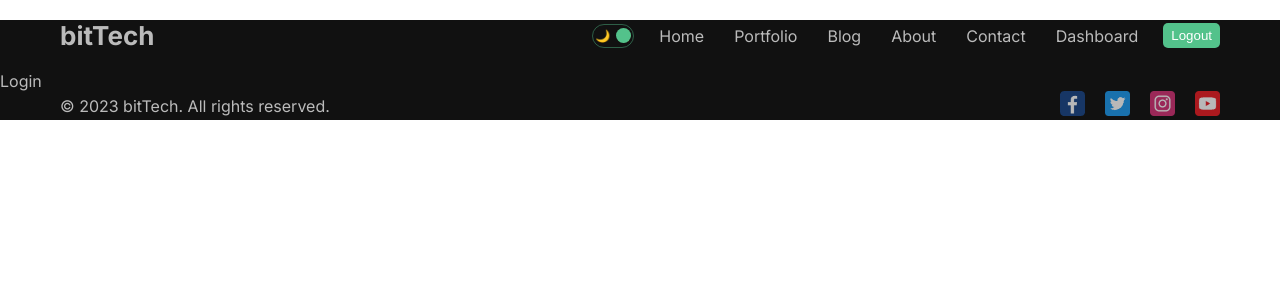
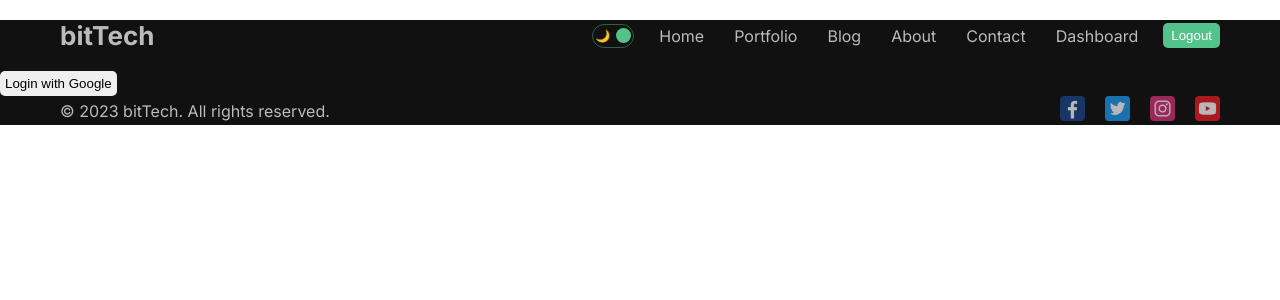
Before and after one commit to Hasnain-Shabbir/bit-tech, a Next.js app: page /dashboard/login in a window 1280 px wide. Shown: the top 300 px of the page. Built offline with nearby package versions, Linux system fonts and the light colour scheme.

Commit message:
add google login

```diff
--- a/src/app/dashboard/(auth)/login/page.jsx
+++ b/src/app/dashboard/(auth)/login/page.jsx
@@ -1,7 +1,14 @@
+"use client";
 import React from "react";
+import { signIn } from "next-auth/react";
+import styles from "./login.module.css";
 
 const Login = () => {
-  return <div>Login</div>;
+  return (
+    <div>
+      <button onClick={() => signIn("google")}>Login with Google</button>
+    </div>
+  );
 };
 
 export default Login;
```
Also changed, not shown: src/app/dashboard/(auth)/login/login.module.css (added).
